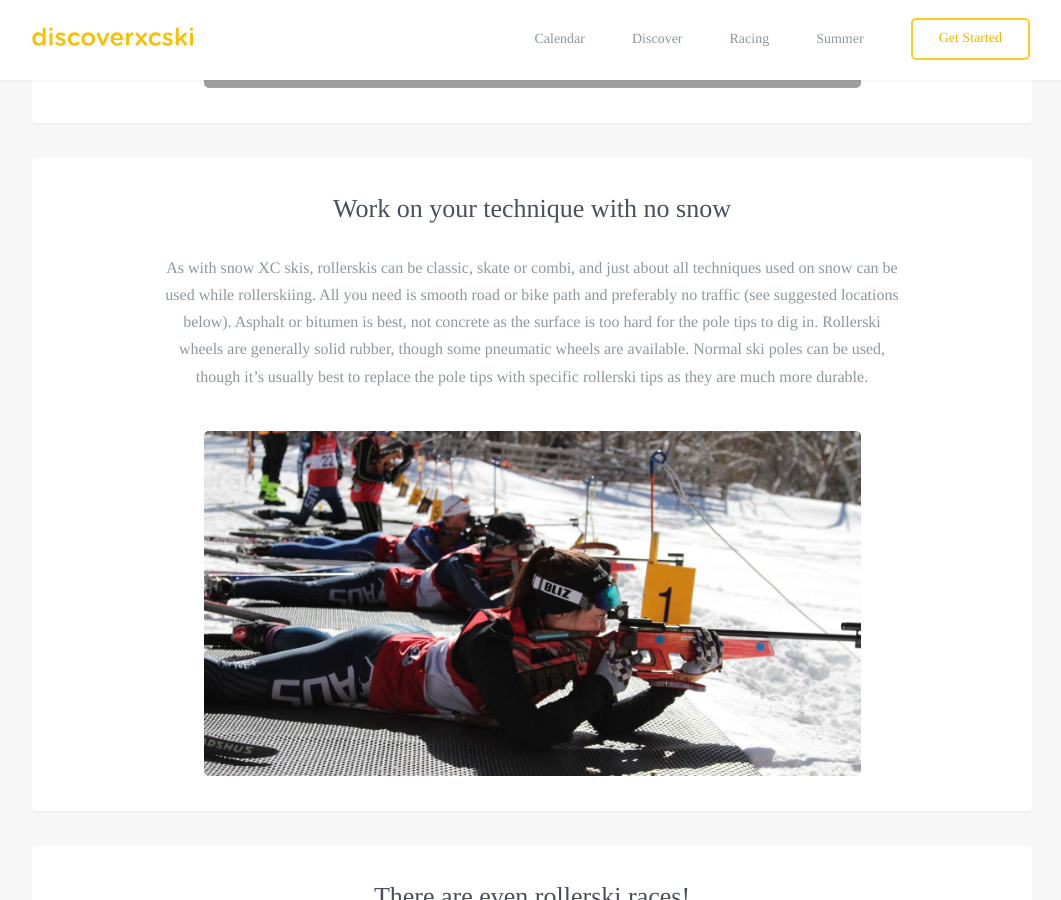
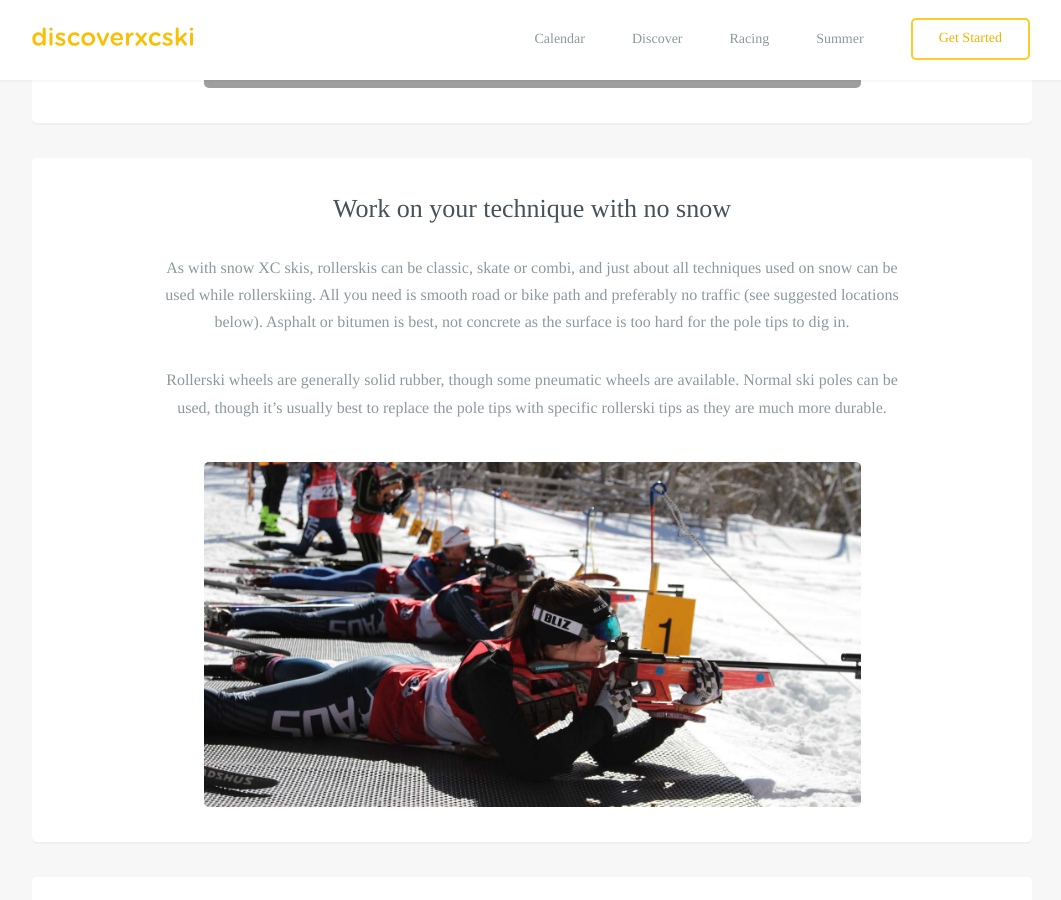
Before and after one commit to robcatto/robcatto.github.io, a Jekyll site: the page built from summer/rollerski/index.html, in a window 1280 px wide and 900 px high, scrolled down 725 px. Shown: the whole window, without its empty margins (108-1169 px from the left). Built offline with Jekyll 4.4.1, drawn with Linux system fonts in a browser that asks for light colours; some web fonts are replaced; Markdown is read by kramdown in place of the engine named in the settings.

```diff
--- a/summer/rollerski/index.html
+++ b/summer/rollerski/index.html
@@ -60,7 +60,8 @@ layout: default
 
                 <section class="mobile_section">
                     <h3>Work on your technique with no snow</h3>
-                    <p>As with snow XC skis, rollerskis can be classic, skate or combi, and just about all techniques used on snow can be used while rollerskiing. All you need is smooth road or bike path and preferably no traffic (see suggested locations below). Asphalt or bitumen is best, not concrete as the surface is too hard for the pole tips to dig in. Rollerski wheels are generally solid rubber, though some pneumatic wheels are available. Normal ski poles can be used, though it’s usually best to replace the pole tips with specific rollerski tips as they are much more durable.
+                    <p>As with snow XC skis, rollerskis can be classic, skate or combi, and just about all techniques used on snow can be used while rollerskiing. All you need is smooth road or bike path and preferably no traffic (see suggested locations below). Asphalt or bitumen is best, not concrete as the surface is too hard for the pole tips to dig in.
+                    <p>Rollerski wheels are generally solid rubber, though some pneumatic wheels are available. Normal ski poles can be used, though it’s usually best to replace the pole tips with specific rollerski tips as they are much more durable.
 
                     </p>
                     <div class="one">
```
